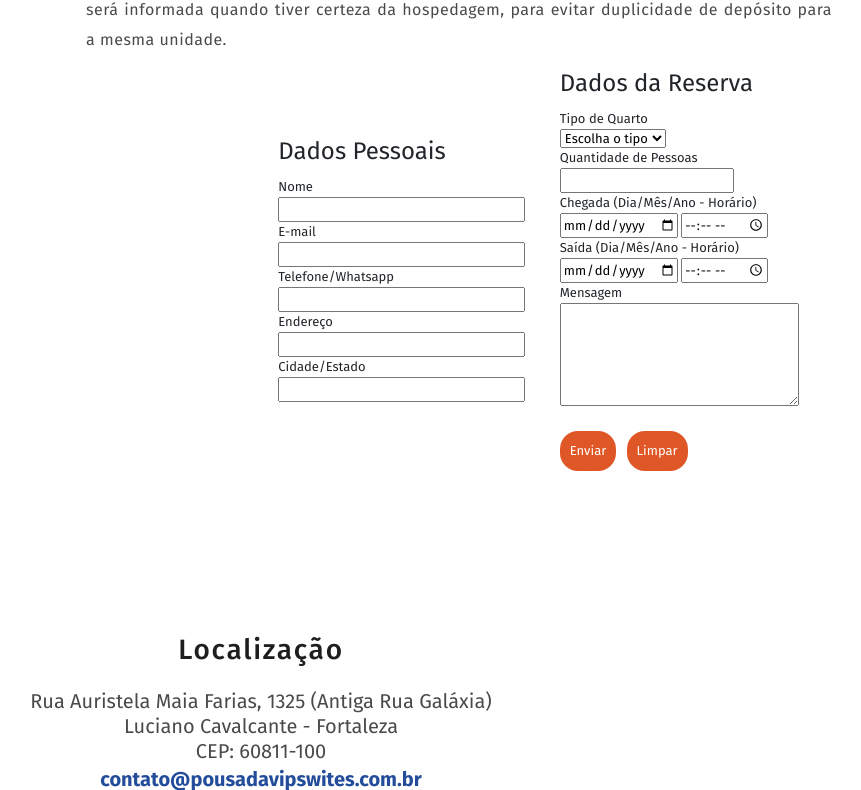
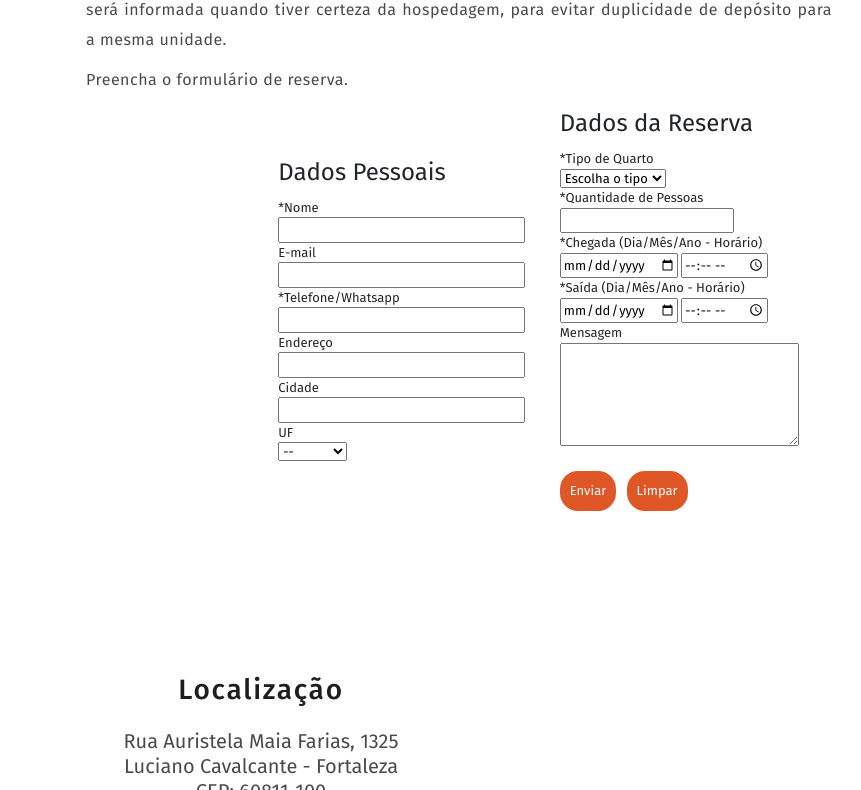
Before and after one commit to jorge-jah/pvipswites, a plain HTML site: page pousadavipswites/index.html in a window 1280 px wide. Shown: the part 2776-3566 px from the top of the page, without its empty margins (379-1240 px from the left). Drawn offline with Linux system fonts and the light colour scheme.

Commit message:
Add files via upload
Atualização formulario de reserva

```diff
--- a/pousadavipswites/index.html
+++ b/pousadavipswites/index.html
@@ -6,7 +6,7 @@
     <meta http-equiv="Content-Type" content="text/html; charset=utf-8" />
     <meta charset="utf-8">
     <meta name="viewport" content="width=device-width, initial-scale=1, shrink-to-fit=no">
-    <meta name="keywords" content="Pousada, VipSwites, Swites, Fortaleza, Turismo, Hotꪳ, Praias, Beach Park, Unifor" />
+    <meta name="keywords" content="Pousada, VipSwites, Swites, Fortaleza, Turismo, Hotel, Praias, Beach Park, Unifor, Centro de Eventos" />
     <meta name="description" content="Pousada Vip'Swites">
     <meta name="author" content="Template Mo">
     <link href="https://fonts.googleapis.com/css?family=Roboto:100,300,400,500,700,900" rel="stylesheet">
@@ -275,30 +275,65 @@ https://templatemo.com/tm-537-art-factory
                            - Crianças a partir de 05 anos já pagam.
                         </p>
                         <p>- Para garantir sua reserva é necessário depósito da metade do valor na conta da Pousada, que será informada quando tiver certeza da hospedagem, para evitar duplicidade de depósito para a mesma unidade.</p>
+                        <p>
+                            Preencha o formulário de reserva.<br>
+                        </p>
                     </div>
 
                 </div>
                 <br>
-                <div class="col-lg-12 col-md-12 col-sm-12 align-self-center mobile-bottom-fix">
-                    <!-- "col-lg-12 col-md-12 col-sm-12 align-self-center mobile-bottom-fix" -->
+                <div class="col-lg-12 col-md-12 col-sm-12 align-self-center mobile-top-fix">
                 <form action="processa_email.php" method="post" name="formulario">
-                    <fieldset class="form-reserva" >
+                    <fieldset class="form-reserva" class="col-lg-12 col-md-12 col-sm-12 align-self-center mobile-bottom-fix">
                         <div class="form-dados-pessoais">
-                            <!-- <form action="processa_email.php" method="post" name="formulario"> -->
-                           <fieldset>
+                           <fieldset >
                             <legend>Dados Pessoais</legend>
-                            Nome<br>
+                            *Nome<br>
                             <input type="text" name="nome" size="30" title="Digite seu nome">
                             <br />
                             E-mail <br>
                             <input type="text" name="email" size="30" title="Digite seu e-mail">
                             <br />
-                            Telefone/Whatsapp <br>
-                            <input type="text" name="telefone" size="30" title="Digite seu telefone"/> <br>
+                            *Telefone/Whatsapp <br>
+                            <input type="tel" name="telefone" size="30" title="Digite seu telefone"/> <br>
                              Endereço  <br />
                             <input type="text" name="endereco" size="30" title="Digite seu endereço"/> <br>
-                            Cidade/Estado <br />
+                            Cidade  <br />
                             <input type="text" name="cidade" size="30" title="Digite sua cidade"/> <br />
+                            UF <br />
+                            <select name="uf" style="width: auto">
+                                <option>--</option>
+                                <option value="EX">Exterior</option>
+                                <option value="AC">AC</option>
+                                <option value="AL">AL</option>
+                                <option value="AP">AP</option>
+                                <option value="AM">AM</option>
+                                <option value="BA">BA</option>
+                                <option value="CE">CE</option>
+                                <option value="DF">DF</option>
+                                <option value="ES">ES</option>
+                                <option value="GO">GO</option>
+                                <option value="MA">MA</option>
+                                <option value="MS">MS</option>
+                                <option value="MT">MT</option>
+                                <option value="MG">MG</option>
+                                <option value="PA">PA</option>
+                                <option value="PB">PB</option>
+                                <option value="PR">PR</option>
+                                <option value="PE">PE</option>
+                                <option value="PI">PI</option>
+                                <option value="RJ">RJ</option>
+                                <option value="RN">RN</option>
+                                <option value="RS">RS</option>
+                                <option value="RO">RO</option>
+                                <option value="RR">RR</option>
+                                <option value="SC">SC</option>
+                                <option value="SP">SP</option>
+                                <option value="SE">SE</option>
+                                <option value="TO">TO</option>
+
+                            </select><br>
+
                            </fieldset>
 
                         </div>
@@ -306,7 +341,7 @@ https://templatemo.com/tm-537-art-factory
                         <div class="form-quarto">
                             <fieldset>
                                 <legend>Dados da Reserva</legend>
-                                Tipo de Quarto <br>
+                                *Tipo de Quarto <br>
                             <select name="quarto" style="width: auto">
                                 <option>Escolha o tipo</option>
                                 <option value="Individual">Individual</option>
@@ -316,26 +351,28 @@ https://templatemo.com/tm-537-art-factory
                                 <option value="Qu&aacute;druplo">Qu&aacute;druplo</option>
                                 <option value="Sextuplo">Sextuplo</option>
                             </select><br>
-                            Quantidade de Pessoas <br>
-                            <input name="quantidade" type="number" size="10" /> <br />
-                            Chegada (Dia/Mês/Ano - Horário)<br />
+                            *Quantidade de Pessoas <br>
+                            <input name="quantidade" type="number" size="10"/> <br />
+                            *Chegada (Dia/Mês/Ano - Horário)<br />
                             <input name="chegada" type="date" /> <input name="chegada" type="time"/> <br>
-                            Saída (Dia/Mês/Ano - Horário)<br />
+                            *Saída (Dia/Mês/Ano - Horário)<br />
                             <input name="saída" type="date" /> <input name="saída" type="time"/> <br>
                             Mensagem <br />
                             <textarea name="mensagem" rows="5" cols="30" title="Digite sua mensagem"></textarea>
+
                             </fieldset>
                             <br />
+
                             <button type="submit" name="enviar" value="Enviar">Enviar</button>&nbsp;&nbsp;
                             <button type="reset" name="limpar" value="Limpar">Limpar</button><br>
 
                         </div>
+
                     </fieldset>
 
                 </form>
+
                 </div>
-
-
 
             </div>
             <div class="row">
@@ -346,49 +383,8 @@ https://templatemo.com/tm-537-art-factory
         </div>
     </section>
 
+    <!-- ***** Reserva End ***** -->
 
-
-    <!--  <section class="section" id="reserva">
-        <div class="container">
-            <div class="row">
-               <div style="height: 500px" class="col-lg-12 col-md-12 col-sm-12 align-self-center mobile-bottom-fix" >
-                <div class="col-lg-4 col-md-12 col-sm-12"
-                    data-scroll-reveal="enter left move 30px over 0.6s after 0.4s">
-                    <img src="assets/images/icon_pousada.png" height="200px" width="200px" class="rounded img-fluid d-block mx-auto"
-                        alt="">
-                </div>
-                <div class="col-lg-8 col-md-12 col-sm-12 align-self-center mobile-top-fix">
-                    <div class="section-name">
-                        <h2 class="section-title">Reservas</h2>
-
-                    </div>
-
-
-                    <div class="left-text" id="text-pvs" style="text-align: justify; margin-left: 0">
-                        <p>- A diária inicia e termina sempre ao meio-dia, com alguma tolerância a combinar.<br />
-                        </p>
-                        <p>
-                            - Crianças a partir de 05 anos já pagam.
-                        </p>
-                        <p>
-                           - Para garantir sua reserva é necessário depósito da metade do valor na conta da Pousada, que será informada quando tiver certeza da hospedagem, para evitar duplicidade de depósito para a mesma unidade.
-                        </p>
-                    </div>
-                </div>
-               </div>
-            </div>
-            <div class="row">
-                <p class="left-text" id="text-pvs-second">
-
-                </p>
-            </div>
-            <div class="row">
-                <div class="col-lg-12">
-                    <div class="hr"></div>
-                </div>
-            </div>
-        </div>
-    </section> -->
 
 
     <!-- ***** Localization Start ***** -->
@@ -399,11 +395,11 @@ https://templatemo.com/tm-537-art-factory
                 <div style="height: 500px" class="col-lg-12 col-md-12 col-sm-12 align-self-center mobile-bottom-fix">
                     <div class="center-heading">
                         <h2 class="section-title">Localização</h2>
-                        <p>Rua Auristela Maia Farias, 1325 (Antiga Rua Galáxia)</p>
+                        <p>Rua Auristela Maia Farias, 1325</p>
                         <p>Luciano Cavalcante - Fortaleza</p>
                         <p>CEP: 60811-100</p>
-                        <a href="mailto: contato@pousadavipswites.com.br" target="_blank"
-                            class="contato-email">contato@pousadavipswites.com.br</a>
+                        <a href="mailto: sac@pousadavipswites.com.br" target="_blank"
+                            class="contato-email">sac@pousadavipswites.com.br</a>
                         <!-- <div class="contatos">
                             <img src="./assets/images/telefone-icon.png" alt="Telefone">
                             <a href="tel: 85 3038 2168" target="_blank" rel="noreferrer">85 3038 2168</a>
@@ -426,47 +422,8 @@ https://templatemo.com/tm-537-art-factory
     <!-- ***** Localization End ***** -->
 
 
-
-
-    <!-- <section class="section" id="reserva">
-        <div class="container">
-            <div class="row">
-                <div style="height: 600px" class="col-lg-12 col-md-12 col-sm-12 align-self-center mobile-bottom-fix">
-                    <div class="center-heading">
-                        <div class="col-lg-8 col-md-12 col-sm-12 align-self-center mobile-top-fix">
-                            <div class="section-name">
-                                <h2 class="section-title">Reservas</h2>
-
-
-
-                            </div>
-                         </div>
-                        <p>A diária inicia e termina sempre ao meio-dia, com alguma tolerância a combinar.</p>
-                        <p>Crianças a partir de 05 anos já pagam.</p>
-                        <p>Para garantir sua reserva é necessário depósito da metade do valor na conta da Pousada, que será informada quando tiver certeza da hospedagem, para evitar duplicidade de depósito para a mesma unidade.</p>
-                        <a href="mailto: contato@pousadavipswites.com.br" target="_blank"
-                            class="contato-email">contato@pousadavipswites.com.br</a>
-
-                        <div class="contatos">
-                            <img src="./assets/images/whatsapp-icon.png" alt="Telefone">
-                            <a href="https://api.whatsapp.com/send?phone=+5585997828618&amp;text=Ol%C3%A1%2C%20gostaria%20de%20informa%C3%A7%C3%B5es"
-                                target="_blank" rel="noreferrer">85 99782 8618</a>
-                        </div>
-                    </div>
-
-                        <br>
-                </div>
-
-
-            </div>
-
-        </div>
-    </section> -->
-    <!-- ***** Reserva End ***** -->
-
-
     <!-- ***** Footer Start ***** -->
-    <footer style="margin-top: 8em; text-align: center;">
+    <footer style="margin-top: 12em; text-align: center;">
         <div class="container">
             <div class="row">
                 <div class="col-lg-12 col-md-12 col-sm-12">
```
